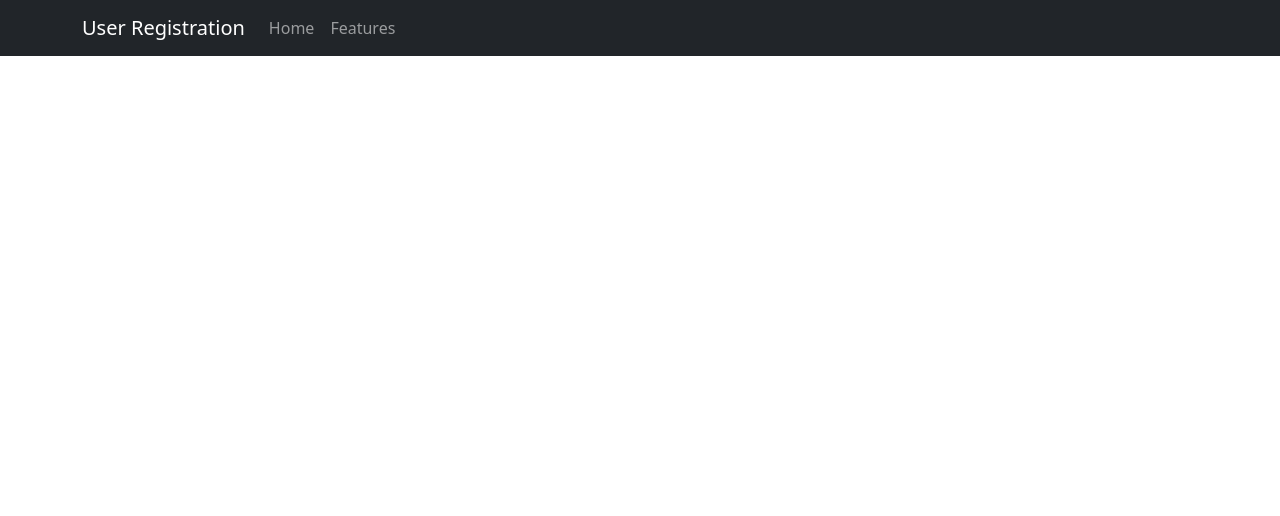
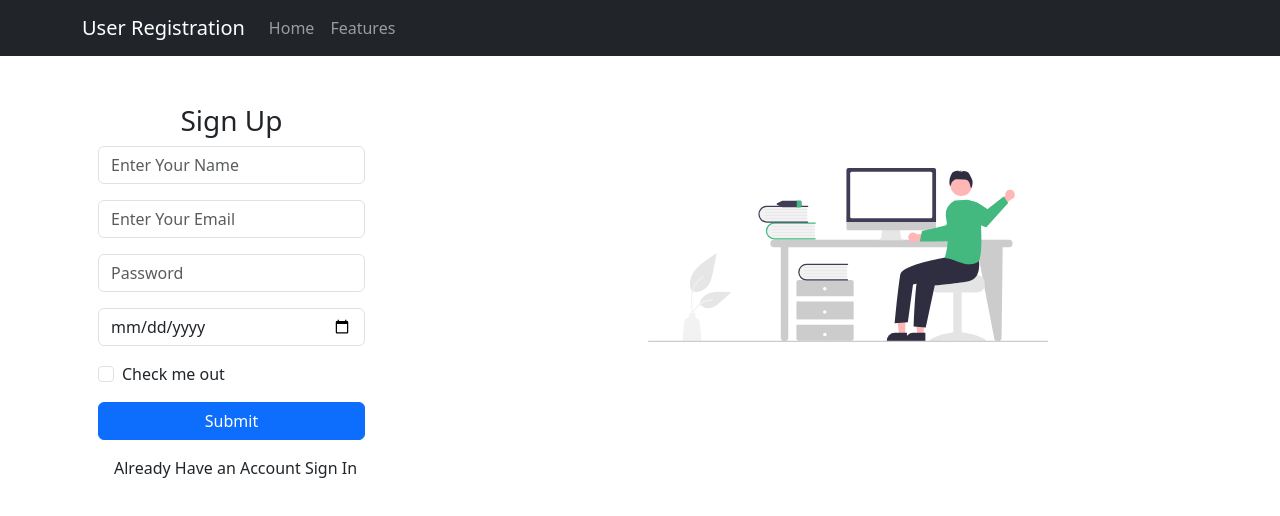
Before and after one commit to JaishreeNishad/react_login, a React (Create React App) app: page / in a window 1280 px wide. Shown: the top 516 px of the page. Built offline with nearby package versions, Linux system fonts and the light colour scheme.

Commit message:
Create Sign Up page

```diff
--- a/src/App.js
+++ b/src/App.js
@@ -2,11 +2,13 @@
 import './App.css';
 import 'bootstrap/dist/css/bootstrap.min.css';
 import { Header } from './components/Header';
+import Home from './components/Home';
 
 function App() {
   return (
     <>
     <Header/>
+    <Home/>
     </>
   );
 }
--- /dev/null
+++ b/src/components/Home.js
@@ -0,0 +1,50 @@
+import React from "react";
+import Button from 'react-bootstrap/Button';
+import Form from "react-bootstrap/Form";
+import SIgn_img from "./SIgn_img";
+
+
+const Home = () => {
+  return (
+    <>
+      <div className="container mt-3">
+        <section className="d-flex justify-content-between">
+          <div className="left_data mt-3 p-3" style={{width:"100%"}}>
+            <h3 className="text-center col-lg-6">Sign Up</h3>
+            <Form>
+              <Form.Group className="mb-3 col-lg-6" controlId="formBasicEmail">
+                <Form.Control type="email" placeholder="Enter Your Name" />
+              </Form.Group>
+              <Form.Group className="mb-3 col-lg-6" controlId="formBasicEmail">
+                <Form.Control type="email" placeholder="Enter Your Email" />
+              </Form.Group>
+
+              <Form.Group
+                className="mb-3 col-lg-6"
+                controlId="formBasicPassword"
+              >
+                <Form.Control type="password" placeholder="Password" />
+              </Form.Group>
+              <Form.Group className="mb-3 col-lg-6" controlId="formBasicEmail">
+                <Form.Control type="Date" placeholder="Enter email" />
+              </Form.Group>
+              <Form.Group className="mb-3" controlId="formBasicCheckbox">
+                <Form.Check type="checkbox" label="Check me out" />
+              </Form.Group>
+              <Button variant="primary" type="submit" className="col-lg-6">
+        Submit
+      </Button>
+            </Form>
+            <p className="p-3">Already Have an Account Sign In</p>
+          </div>
+
+          <SIgn_img/>
+
+        </section>
+
+      </div>
+    </>
+  );
+};
+
+export default Home;
--- /dev/null
+++ b/src/components/SIgn_img.js
@@ -0,0 +1,15 @@
+import React from 'react'
+
+const SIgn_img = () => {
+    return (
+        <>
+            <div className="right_data mt-5" style={{ width: "100%" }}>
+                <div className="sign_img mt-5">
+                    <img src="./sign.svg" style={{ maxWidth: 400 }} alt="" />
+                </div>
+            </div>
+        </>
+    )
+}
+
+export default SIgn_img
```
Also changed, not shown: public/sign.svg (added).
